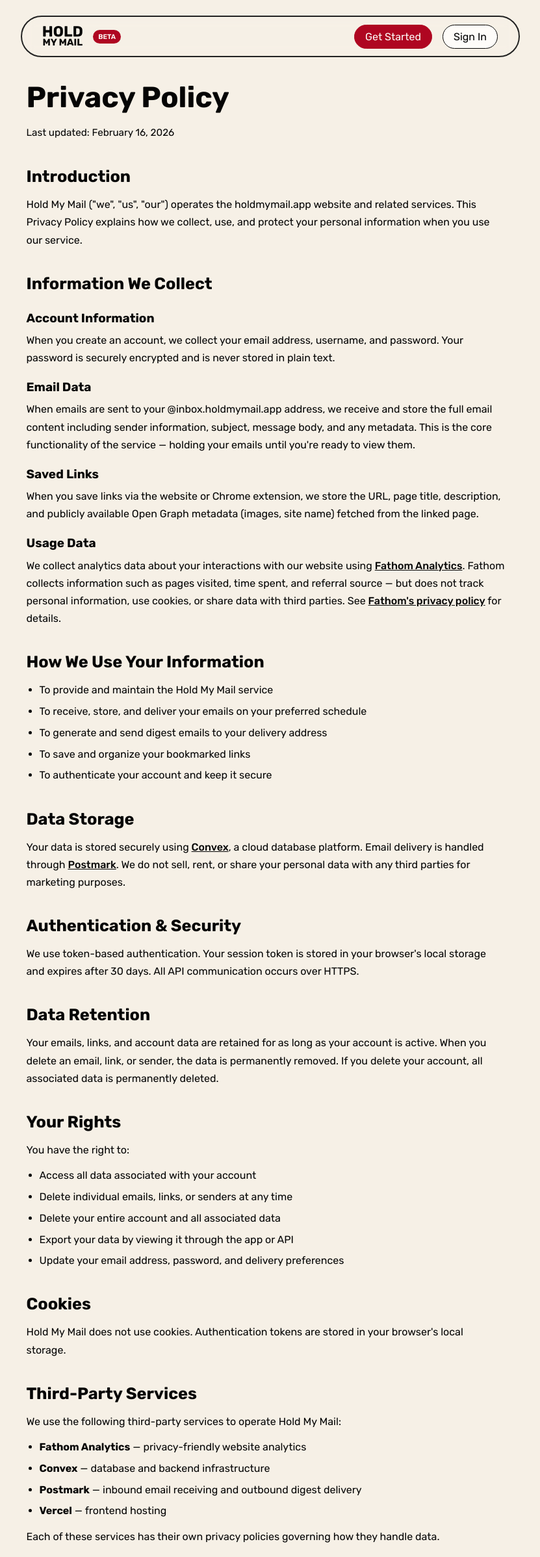
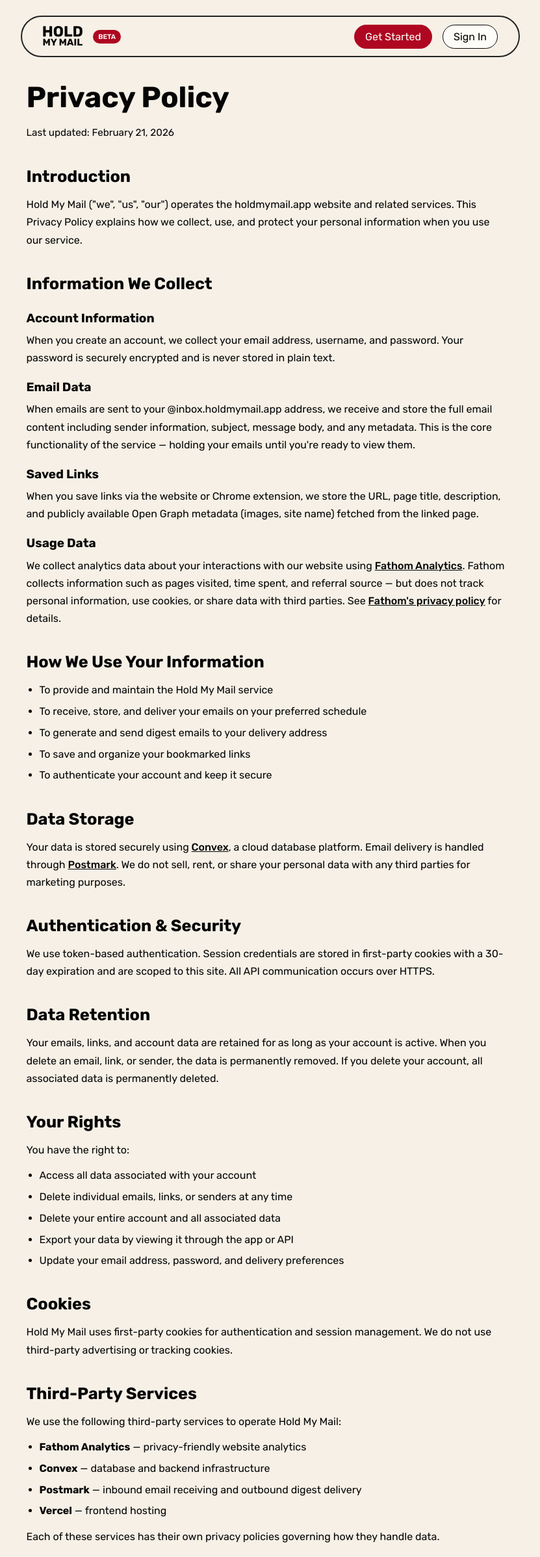
Before and after one commit to zpthree/holdmymail.app, a SvelteKit app in the folder frontend/: page /privacy in a window 1280 px wide. Shown: the top 2396 px of the page at 65% size, without its empty margins (224-1055 px from the left). Built offline with nearby package versions, Linux system fonts and the light colour scheme; no server answers; a web font is replaced by a local one.

Commit message:
update privacy policy with new last updated date and clarify cookie usage for authentication

```diff
--- a/frontend/src/routes/privacy/+page.svelte
+++ b/frontend/src/routes/privacy/+page.svelte
@@ -17,7 +17,7 @@
 
   <div class="privacy">
     <h1>Privacy Policy</h1>
-    <p class="updated">Last updated: February 16, 2026</p>
+    <p class="updated">Last updated: February 21, 2026</p>
 
     <section>
       <h2>Introduction</h2>
@@ -105,9 +105,9 @@
     <section>
       <h2>Authentication &amp; Security</h2>
       <p>
-        We use token-based authentication. Your session token is stored in your
-        browser's local storage and expires after 30 days. All API communication
-        occurs over HTTPS.
+        We use token-based authentication. Session credentials are stored in
+        first-party cookies with a 30-day expiration and are scoped to this
+        site. All API communication occurs over HTTPS.
       </p>
     </section>
 
@@ -136,8 +136,8 @@
     <section>
       <h2>Cookies</h2>
       <p>
-        Hold My Mail does not use cookies. Authentication tokens are stored in
-        your browser's local storage.
+        Hold My Mail uses first-party cookies for authentication and session
+        management. We do not use third-party advertising or tracking cookies.
       </p>
     </section>
 
```
